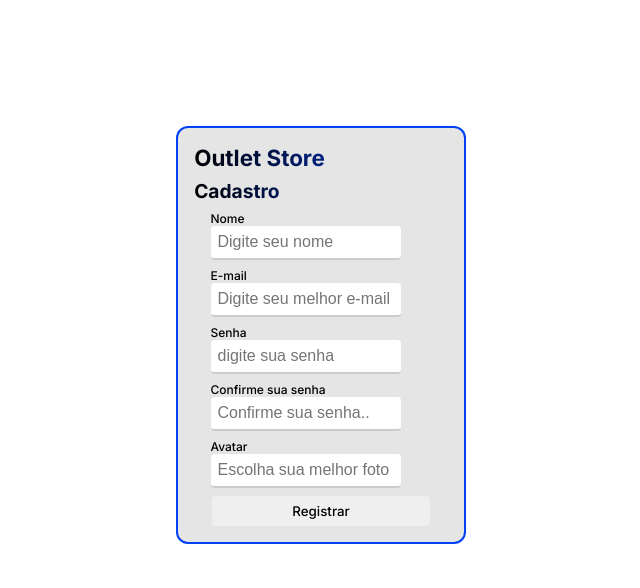
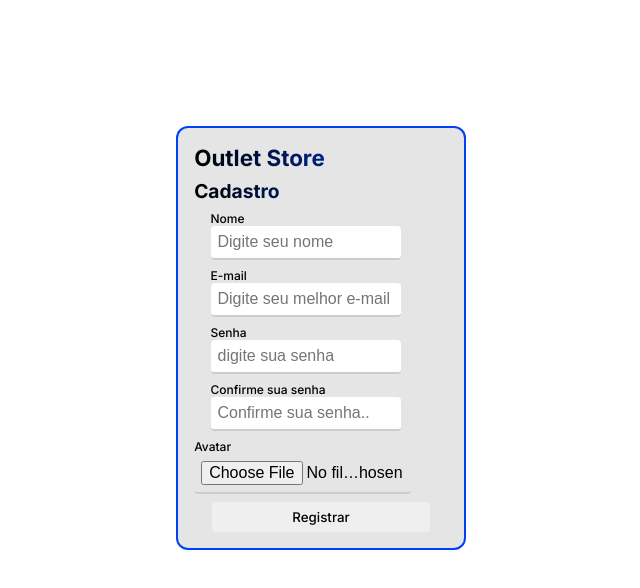
Before and after one commit to DenisGuedes1/store-front, a React (Vite) app: page /register in a window 1280 px wide. Shown: the top 588 px of the page, without its empty margins (319-959 px from the left). Built offline with nearby package versions, Linux system fonts and the light colour scheme.

Commit message:
alter type input

```diff
--- a/src/Contexts/UserContext.tsx
+++ b/src/Contexts/UserContext.tsx
@@ -3,6 +3,11 @@ import { useNavigate } from "react-router-dom";
 import { toast } from "react-toastify";
 import "react-toastify/dist/ReactToastify.css";
 import { api } from "../api/api";
+import {
+    IUserREgister,
+    IuserLogin,
+    iUserResponse,
+} from "./interfaces/user.interfaces";
 
 export interface AuthContextType {
     registerUser: (formData: IUserREgister) => Promise<void>;
--- a/src/components/FormRegister/index.tsx
+++ b/src/components/FormRegister/index.tsx
@@ -121,7 +121,7 @@ export const FormRegister = () => {
                     <SpanConteiner>
                         <LabelAll htmlFor="avatar">Avatar</LabelAll>
                         <InputAll
-                            type="url"
+                            type="file"
                             id="Avatar"
                             placeholder="Escolha sua melhor foto"
                         />
```
Lines whose indentation alone changed are shown as unchanged.
